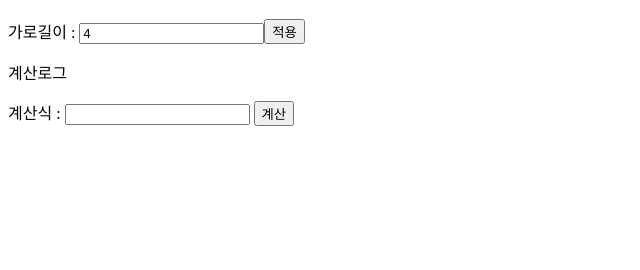
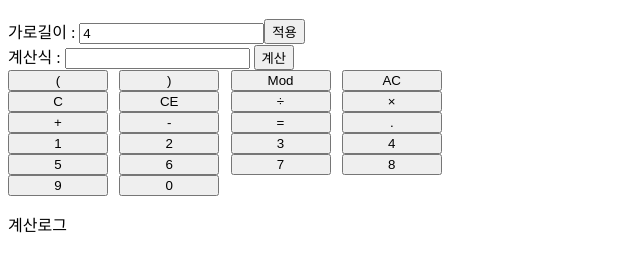
Before and after one commit to Uginim/ToyProjects, a plain HTML site: page etc/_01_calculator copy.html in a window 1280 px wide. Shown: the part 70-340 px from the top of the page, without its empty margins (0-640 px from the left). Drawn offline with Linux system fonts and the light colour scheme.

Commit message:
feat: Add Adding formula

```diff
--- a/etc/_01_calculator copy.html
+++ b/etc/_01_calculator copy.html
@@ -29,12 +29,13 @@
 			<!--<div>최대숫자 : <input id="max-num" type="number" placeholder="계산기의 최대숫자 입력" value="9"></div>-->
 			<div><button onclick="fnDrawCalc()" type="button">적용</button></div>
 		</div>
+		<div>계산식 : <input id="calc-formula" type="text"> <button onclick="fnCalc()" type="button">계산</button></div>
+		<div id="calc-main">
+		</div>
+		<div id="btn-container"></div>
 		<div>
 			<p>계산로그</p>
 			<p id="cac-log"></p>
-		</div>
-		<div>계산식 : <input id="calc-formula" type="text"> <button onclick="fnCalc()" type="button">계산</button></div>
-		<div id="calc-main">
 		</div>
 	</section>
 </body>
@@ -45,23 +46,42 @@
 	 * @
 	 */
 	var frameOfBtn ;
-	var DEFAULT_BTN_WIDTH = "25px";
-	var DEFAULT_BTN_HEIGHT = "25px";
+	var DEFAULT_BTN_WIDTH = "100px";
+	var DEFAULT_BTN_HEIGHT = "100px";
+	var DEFAULT_MARGIN_INTERVAL = "15px";
 
 	var createButtonElement = function (btnMetaArr, cols, targetEle) {
-		if (!targetEle || !btnMetaArr || cols) {
+		if (!targetEle || !btnMetaArr || !cols) {
 			console.log("Can't create")
 			return ;
 		}
-		targetEle.style.display="flex";
+		targetEle.style.display='grid';
+		targetEle.style.gridTemplateColumns=`repeat(${cols}, 1fr)`;
+		targetEle.style.width=parseInt(DEFAULT_BTN_WIDTH) * cols + parseInt(DEFAULT_MARGIN_INTERVAL) * (cols - 1)+"px";
+
+		formulaEle = document.getElementById('calc-formula');
+		var operatorMap = {};
 		btnMetaArr.forEach((item,idx,arr) => {
 			var btn = document.createElement('button');
 			btn.style.width = item.width || DEFAULT_BTN_WIDTH;
 			btn.style.width = item.height || DEFAULT_BTN_HEIGHT;
 			btn.innerText = item.nomalSymbol || "N/A";
-			if(itme && item.type==='action'){
 
+			if (item.type === 'operator') {
+				operatorMap[item.nomalSymbol] = item;
 			}
+			btn.addEventListener('click',function(event){
+				if (item.type && item.type === 'action' && item.controlAction) {
+					item.controlAction.call(item);
+				} else {
+					var symbol = item.nomalSymbol;
+					if (item.type === 'operator') {
+						symbol = ' ' + symbol + ' ';
+					}
+					formulaEle.value += symbol;
+				}
+			});
+
 			targetEle.appendChild(btn);
 		});
 
@@ -100,16 +120,25 @@
 			nomalSymbol:'AC',
 			meaning:'All Clear',
 			type:'action',
+			controlAction:function(event){
+
+			},
 		},
 		{
 			nomalSymbol:'C',
 			meaning:'Clear',
 			type:'action',
+			controlAction:function(event){
+
+			},
 		},
 		{
 			nomalSymbol:'CE',
 			meaning:'Clear Entry',
 			type:'action',
+			controlAction:function(event){
+
+			},
 		},
 		{
 			nomalSymbol:'÷',
@@ -117,7 +146,7 @@
 			type : 'operator',
 			operatorAction : function (a, b){
 				if(b===0)
-					throw Error("tried to divide by ZERO.");
+				throw Error("tried to divide by ZERO.");
 				return a / b;
 			},
 		},
@@ -152,6 +181,9 @@
 			nomalSymbol:'=',
 			meaning:'=',
 			type:'action',
+			controlAction:function(event){
+
+			},
 		},
 		{
 			nomalSymbol:'.',
@@ -160,6 +192,7 @@
 		},
 		];
 		var DEFAULT_NUM_COLS = 4;
-		createButtonElement(btnMetaArr.concat(numberSymbols),DEFAULT_NUM_COLS);
+		var targetEle = document.getElementById('btn-container');
+		createButtonElement(btnMetaArr.concat(numberSymbols),DEFAULT_NUM_COLS,targetEle);
 	});
 </script>
```
